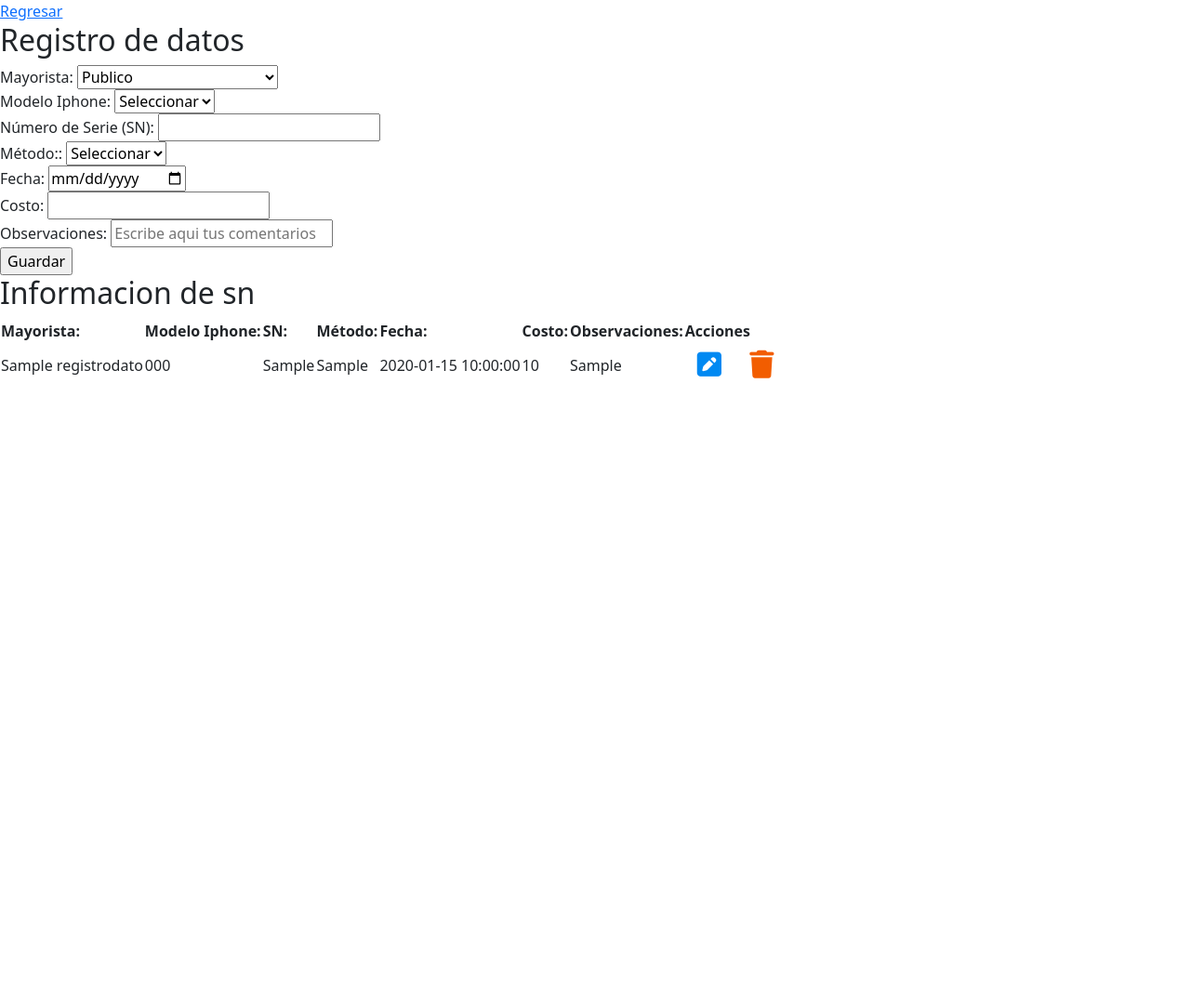
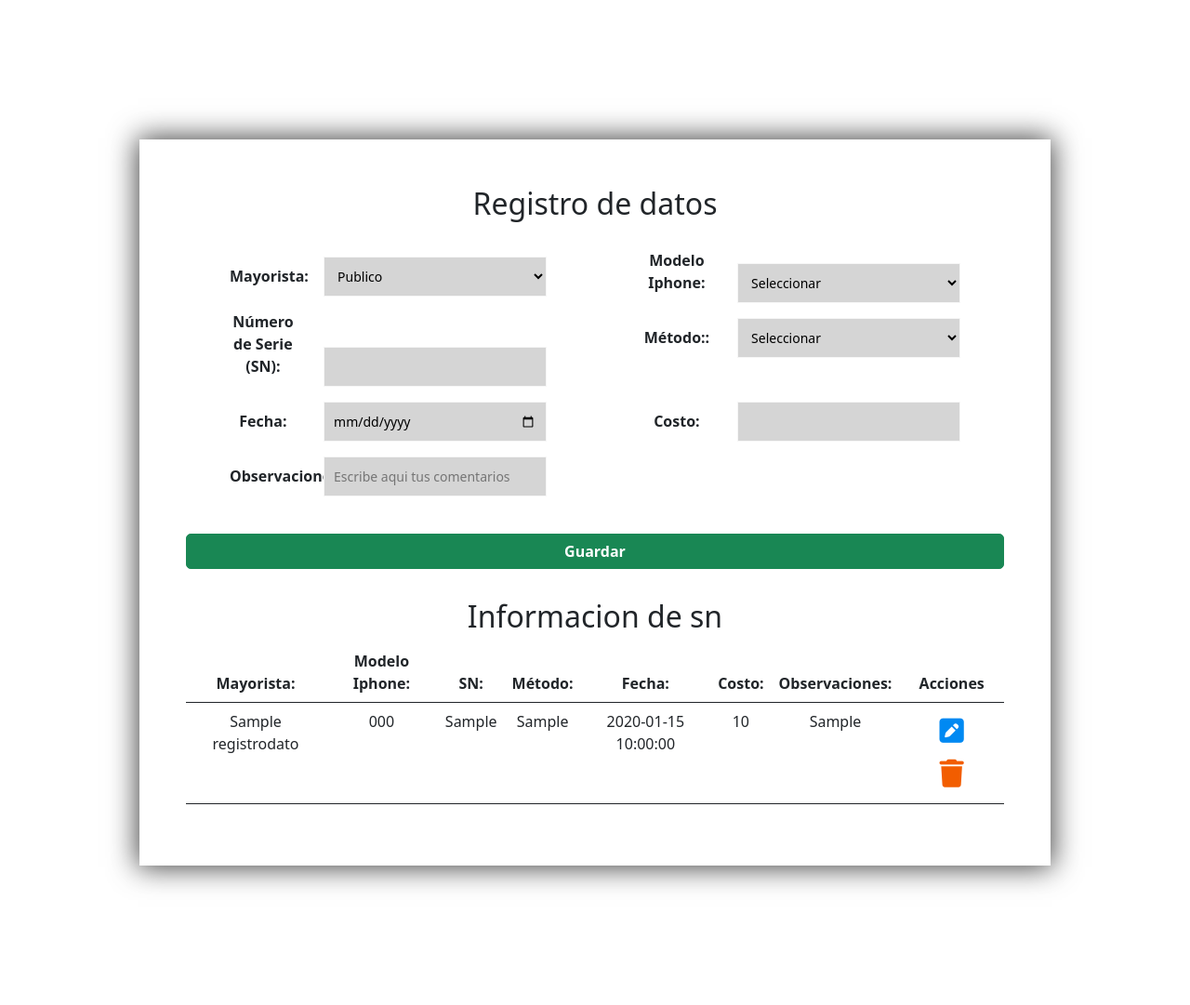
Before and after one commit to manuelluevano/registroSN, a PHP site: page /registroSN.php in a window 1280 px wide. Shown: the whole page at 93% size. Before the commit the page ends 407 px from the top, so only its background shows below. Run offline with PHP 8.4, Linux system fonts and the light colour scheme; tables that the repository leaves empty or names only in its code hold one stand-in row (values such as "Sample post"); some libraries are stand-ins or nearby versions.

Commit message:
DISEÑO: diseño a registroSN.php

```diff
--- a/css/main.css
+++ b/css/main.css
@@ -52,6 +52,14 @@
     width: 72px;
     margin-right: 25px; }
   .campos .campo input {
+    font-size: 14px;
+    width: 240px;
+    padding: 10px 10px;
+    border: 1px solid #f6f6f6;
+    background-color: #d5d5d5;
+    margin: 8px 0;
+    display: inline-block; }
+  .campos .campo select {
     font-size: 14px;
     width: 240px;
     padding: 10px 10px;
--- a/css/main.sass
+++ b/css/main.sass
@@ -13,7 +13,7 @@
 @import header
 @import index
 @import registroMayoristas
-
+@import registroSN
 html
   color: #222
   font-size: 1em
--- a/css/registroMayoristas.sass
+++ b/css/registroMayoristas.sass
@@ -32,7 +32,14 @@
             background-color: #d5d5d5
             margin: 8px 0
             display: inline-block
-
+        select
+            font-size: 14px
+            width: 240px
+            padding: 10px 10px
+            border: 1px solid #f6f6f6
+            background-color: #d5d5d5
+            margin: 8px 0
+            display: inline-block
 .campo-enviar
     input[type="submit"]
         width: 100%
--- a/registroSN.php
+++ b/registroSN.php
@@ -3,14 +3,17 @@
    include_once 'includes/templates/header.php';
 ?>
     <div class="navegacion">
-        <a href="index.php">Regresar</a>
     </div>
 
+<div class="barraEnlaces">
     <h2>Registro de datos</h2>
     <div class="formularioRegistro">
         <form action="#" id="registroSN">
         <div class="notificacion">
         </div>
+
+
+    <div class="campos">
 
         <div class="campo">
             <label for="mayorista">Mayorista:</label>
@@ -105,9 +108,10 @@
                 <label for="">Observaciones:</label>
                 <input type="text" placeholder="Escribe aqui tus comentarios" id="observaciones">
         </div>
+    </div>
 
-        <div class="campo enviar">
-            <input type="submit" value="Guardar" id="accion">
+        <div class="campo-enviar">
+                <input type="submit" value="Guardar" id="accion" class="btn btn-success">
         </div>
 
         </form>
@@ -122,7 +126,7 @@
 
         <!-- Imprimir todos los elemtos de la base de datos  -->
         <div class="contenedor-tabla">
-          <table id="listado_SN">
+            <table id="listado_SN" class="table">
                 <thead>
                 <tr>
                     <th>Mayorista: </th>
@@ -163,6 +167,7 @@
                                         <td><?php echo $registro['fecha_registro']?></td>
                                         <td><?php echo $registro['costo_registro']?></td>
                                         <td><?php echo $registro['observaciones_registro']?></td>
+                                <div class="campo-enviar">
 
                                         <td class="acciones">
                                             <a href="editar_sn?id=<?php echo $registro['id_registro_datos']?>" class="btn btn-editar">
@@ -189,7 +194,7 @@
 
     </section>
 
-
+</div>
 
 
 <script src="js/vendor/modernizr-3.11.2.min.js"></script>
```
Also changed, not shown: css/registroSN.sass (added), 1 other file. Lines whose indentation alone changed are shown as unchanged.
